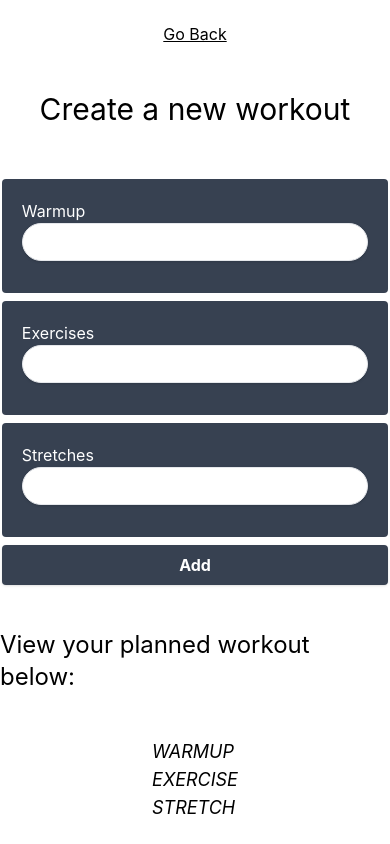
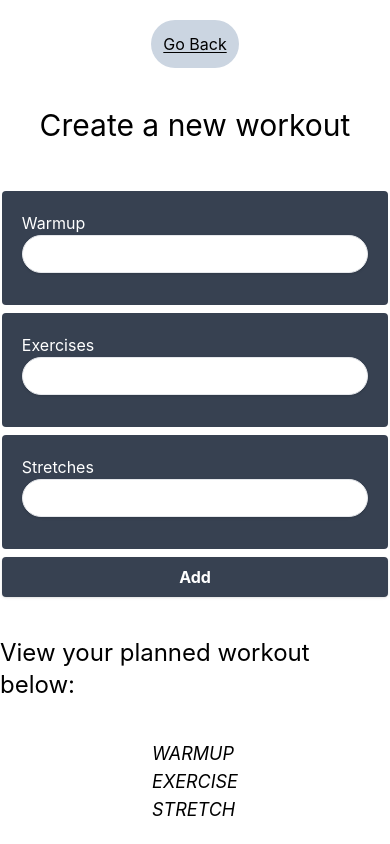
Before and after one commit to kyher/bootcamp-buddy, a Next.js app: page /workout/create in a window 390 px wide. Built offline with nearby package versions, Linux system fonts and the light colour scheme.

Commit message:
Refactored back button to basic component.
Refactored back button to basic component. Fixed some responsive styling.

```diff
--- /dev/null
+++ b/components/BackButton.tsx
@@ -0,0 +1,13 @@
+import Link from "next/link";
+
+const BackButton = () => {
+  return (
+    <Link href="/">
+          <a className="underline underline-offset-2 bg-slate-300 p-3 rounded-full">
+            <h2>Go Back</h2>
+          </a>
+    </Link>
+  );
+};
+
+export default BackButton;
--- a/components/index.ts
+++ b/components/index.ts
@@ -1,6 +1,7 @@
+import ActivityList from "./ActivityList";
+import BackButton from "./BackButton";
 import FormSection from "./FormSection";
-import ActivityList from "./ActivityList";
 import HomeLink from "./HomeLink";
 import ViewSection from "./ViewSection";
 
-export { FormSection, ActivityList, HomeLink, ViewSection };
+export { ActivityList, BackButton, FormSection, HomeLink, ViewSection };
--- a/pages/about.tsx
+++ b/pages/about.tsx
@@ -1,6 +1,6 @@
 import type { NextPage } from "next";
 import Head from "next/head";
-import Link from "next/link";
+import { BackButton } from "../components";
 
 const About: NextPage = () => {
   return (
@@ -12,11 +12,7 @@ const About: NextPage = () => {
       </Head>
 
       <main className="grid place-items-center justify-evenly	 h-screen ">
-        <Link href="/">
-          <a>
-            <h2>Go Back</h2>
-          </a>
-        </Link>
+        <BackButton />
         <h1 className="text-3xl bold">About Bootcamp Buddy</h1>
 
         <p>
--- a/pages/index.tsx
+++ b/pages/index.tsx
@@ -13,7 +13,7 @@ const Home: NextPage = () => {
 
       <main className="grid place-items-center gap-5 m-5 w-full">
         <h1 className="text-3xl bold">🏋️ Bootcamp Buddy! 🏋️</h1>
-        <div className="grid grid-cols-3 gap-1 w-2/3 my-10">
+        <div className="grid md:grid-cols-3 gap-1 w-2/3 my-10">
           <HomeLink title="Create workout" link="/workout/create" />
 
           <HomeLink title="View workout" link="/workout/view" />
--- a/pages/workout/create.tsx
+++ b/pages/workout/create.tsx
@@ -1,8 +1,7 @@
 import type { NextPage } from "next";
 import Head from "next/head";
-import Link from "next/link";
 import { useState } from "react";
-import { FormSection } from "../../components";
+import { BackButton, FormSection } from "../../components";
 import { ViewSection } from "../../components";
 import { Activity } from "../../types";
 import { WARMUP, EXERCISE, STRETCH } from "../../consts";
@@ -49,11 +48,7 @@ const Create: NextPage = () => {
         <meta name="description" content="Generated by create next app" />
         <link rel="icon" href="/favicon.ico" />
       </Head>
-      <Link href="/">
-        <a className="underline">
-          <h2>Go Back</h2>
-        </a>
-      </Link>
+      <BackButton />
       <h1 className="text-3xl">Create a new workout</h1>
       <div>
         <FormSection type="Warmup" handleChange={handleWarmupChange} />
--- a/pages/workout/view.tsx
+++ b/pages/workout/view.tsx
@@ -1,6 +1,6 @@
 import type { NextPage } from "next";
 import Head from "next/head";
-import Link from "next/link";
+import { BackButton } from "../../components";
 
 const View: NextPage = () => {
   return (
@@ -10,11 +10,7 @@ const View: NextPage = () => {
         <meta name="description" content="Generated by create next app" />
         <link rel="icon" href="/favicon.ico" />
       </Head>
-      <Link href="/">
-        <a>
-          <h2>Go Back</h2>
-        </a>
-      </Link>
+      <BackButton />
       <h1 className="text-3xl">View workouts</h1>
     </div>
   );
```
